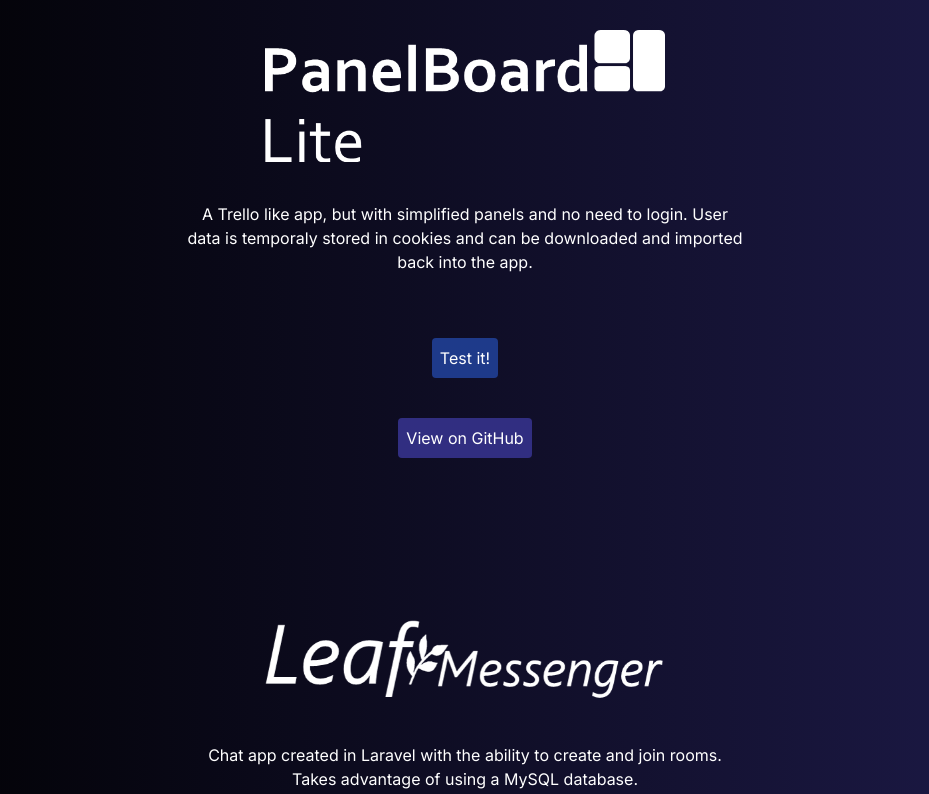
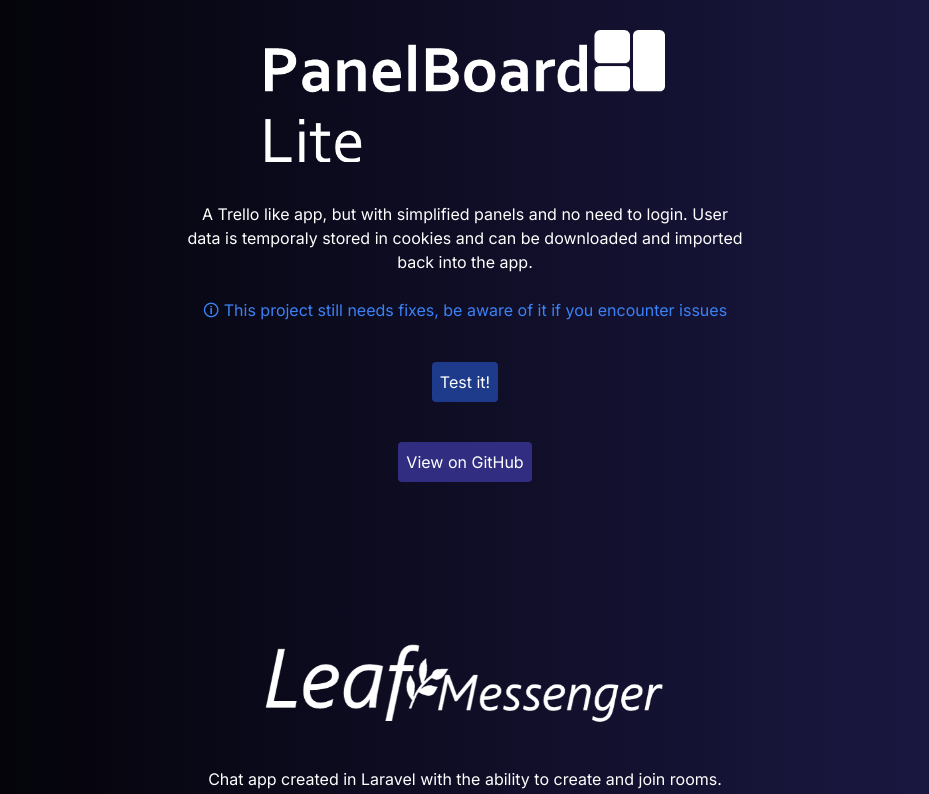
Before and after one commit to martinsuasnavar/portfolio, a Next.js app: page /en in a window 1280 px wide. Shown: the part 1673-2467 px from the top of the page, without its empty margins (175-1104 px from the left). Built offline with nearby package versions, Linux system fonts and the light colour scheme.

Commit message:
Added misc info tab for projects

```diff
--- a/content/en.json
+++ b/content/en.json
@@ -31,6 +31,7 @@
                 "1": "Chat app created in Laravel with the ability to create and join rooms. Takes advantage of using a MySQL database."
             },
             "warning": "This project is still in development, check its progress in GitHub",
+            "optimization": "This project still needs fixes, be aware of it if you encounter issues",
             "viewButton": "View on GitHub",
             "testIt": "Test it!"
         }
--- a/content/es.json
+++ b/content/es.json
@@ -31,6 +31,7 @@
                 "1": "Aplicación de chat creada en Laravel la cuál permite la creación de salas y el unirse a ellas. Toma ventaja de usar una base de datos MySQL."
             },
             "warning": "Este proyecto todavía esta en desarrollo, vea su progreso en GitHub",
+            "optimization": "Este proyecto todavía necesita mejoras, tengalo en cuenta si encuentra problemas",
             "viewButton": "Ver en GitHub",
             "testIt": "¡Pruébalo!"
         }
--- a/src/app/[locale]/page.tsx
+++ b/src/app/[locale]/page.tsx
@@ -2,32 +2,30 @@
 import { useTranslations } from "next-intl";
 import Separator from "../components/separator";
 import WhiteBox from "@/app/components/white-box";
-import { useRouter } from "next/navigation";
 
 interface Project {
     imgSrc: string;
     name: string;
     description: string;
     warning: string;
+    info: string;
     git: string;
     app: string;
 }
 
-
-
 export default function Home() {
   const pIntroStyle = "mb-10 text-white";
   const presentationCardStyle = "text-2xl";
-  //const { locale, locales, defaultLocale } = useRouter();
-  //const { title, content } = newsContent["en-US"];
+  //  Use transaltions from Home section
   const t = useTranslations("Home");
-  // Extract the navigation object keys from the translations
+
 
   const project1: Project = {
     imgSrc: "/project-1.png",
     name: "PanelBoard Lite",
     description: `${t("myProjects.projectList.0")}`,
     warning: "",
+    info: `${t("myProjects.optimization")}`,
     git: "https://github.com/martinsuasnavar/panelboard-lite",
     app: "https://panelboard-lite.vercel.app"
   };
@@ -36,9 +34,12 @@
     name: "Leaf Messenger",
     description: `${t("myProjects.projectList.1")}`,
     warning: `${t("myProjects.warning")}`,
+    info: ``,
     git: "https://github.com/martinsuasnavar/leaf-messenger",
     app: ""
   };
+  // Respectly warning and app props, leave them blank to indicate they should not appear
+
 
   const projectsArray = [project1, project2];
 
@@ -130,7 +131,7 @@
 
 
           <div className={presentationCardStyle}>
-          <WhiteBox>{t("presentationCards.myProjects")}</WhiteBox>
+            <WhiteBox>{t("presentationCards.myProjects")}</WhiteBox>
           </div>
 
 
@@ -141,8 +142,12 @@
                       <div className="h-10"/>
                       <p>{project.description}</p>
                       <br/>
+
                       {project.warning.length > 0 &&
                         <div className="text-yellow-500">⚠ {project.warning} </div>
+                      }
+                      {project.info.length > 0 &&
+                         <div className="text-blue-500">🛈 {project.info} </div>
                       }
                       {project.app.length > 0 &&
                         <a href={project.app} className="mt-10 bg-blue-900 hover:bg-blue-800 rounded p-2">{t("myProjects.testIt")}</a>
```
